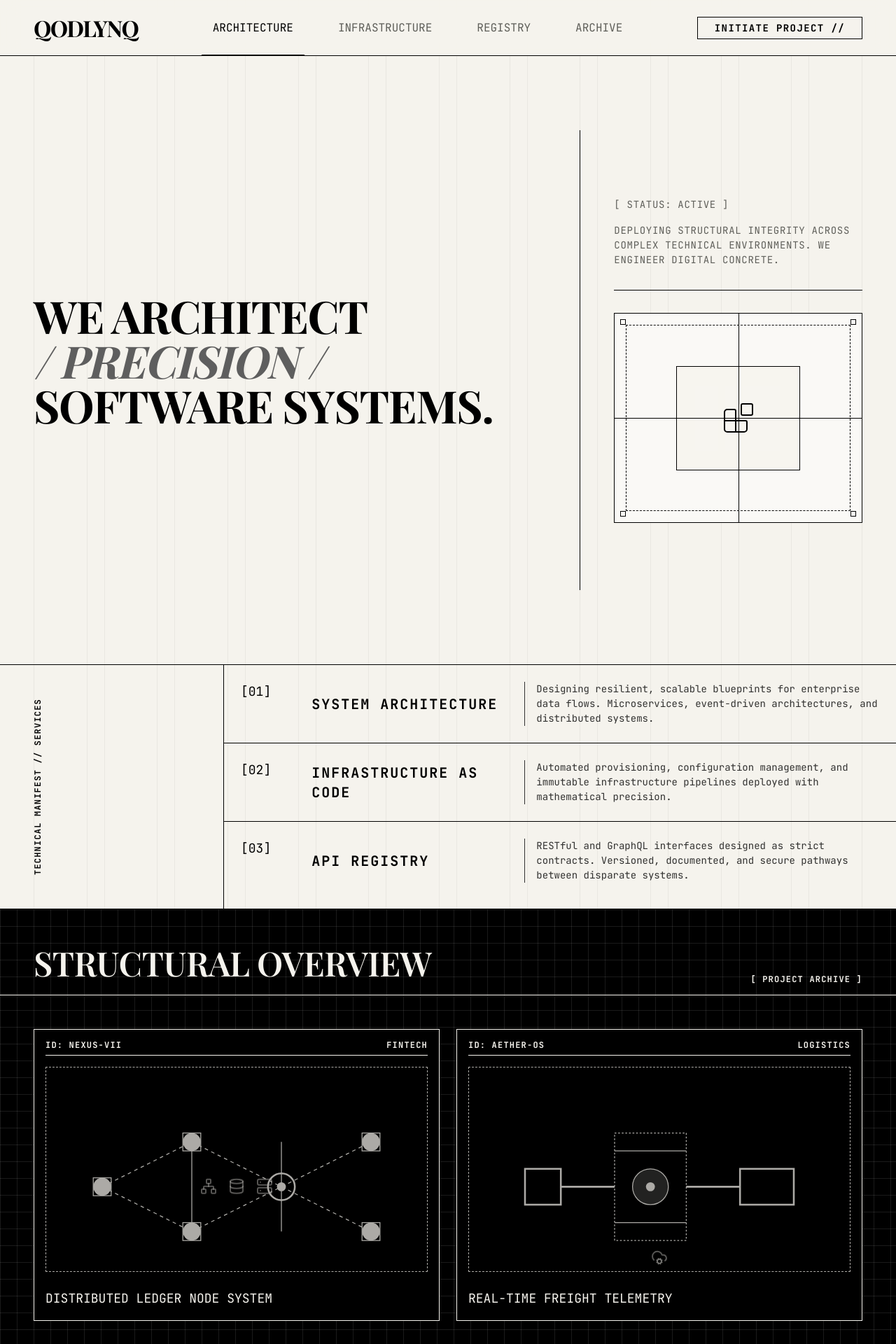
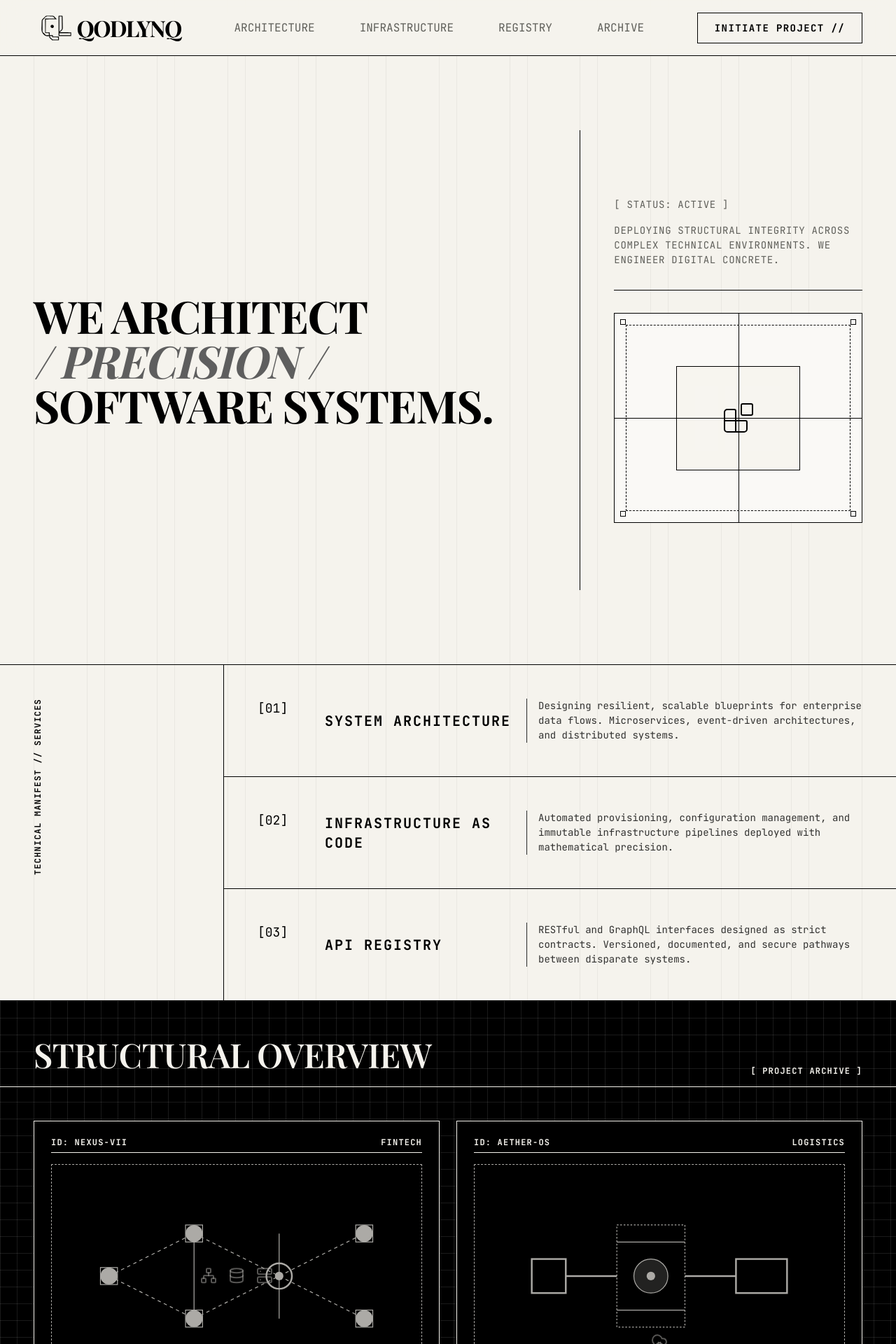
Before and after one commit to albin6/qodlynq-website, a Next.js app: page / in a window 1280 px wide. Shown: the top 1920 px of the page at 70% size. Built offline with nearby package versions, Linux system fonts and the light colour scheme; a web font is replaced by a local one.

Commit message:
feat: implement core website layout and initial homepage sections

```diff
--- a/src/app/globals.css
+++ b/src/app/globals.css
@@ -7,8 +7,8 @@
   --color-vellum: #F5F3ED;
   --color-surface-tint: #5e5e5e;
 
-  --spacing-margin: 48px;
-  --spacing-gutter: 24px;
+  --spacing-margin: clamp(24px, 5vw, 48px);
+  --spacing-gutter: clamp(16px, 2.5vw, 24px);
 
   --font-playfair: var(--font-playfair);
   --font-jetbrains: var(--font-jetbrains);
@@ -22,21 +22,21 @@
   --font-label-caps: var(--font-jetbrains);
   --font-button: var(--font-jetbrains);
 
-  --text-headline-xl: 64px;
+  --text-headline-xl: clamp(40px, 6vw, 64px);
   --text-headline-xl--line-height: 1.1;
   --text-headline-xl--letter-spacing: -0.02em;
   --text-headline-xl--font-weight: 700;
 
-  --text-headline-lg: 48px;
+  --text-headline-lg: clamp(32px, 5vw, 48px);
   --text-headline-lg--line-height: 1.2;
   --text-headline-lg--letter-spacing: -0.01em;
   --text-headline-lg--font-weight: 600;
 
-  --text-headline-md: 32px;
+  --text-headline-md: clamp(24px, 4vw, 32px);
   --text-headline-md--line-height: 1.3;
   --text-headline-md--font-weight: 500;
 
-  --text-body-lg: 18px;
+  --text-body-lg: clamp(16px, 2vw, 18px);
   --text-body-lg--line-height: 1.6;
   --text-body-lg--font-weight: 400;
 
@@ -90,8 +90,6 @@ body {
 @media (max-width: 1024px) {
     .col-lines {
         grid-template-columns: repeat(8, minmax(0, 1fr));
-        gap: 16px;
-        padding: 0 32px;
     }
     .col-lines > div:nth-child(n+9) { display: none; }
 }
@@ -99,8 +97,6 @@ body {
 @media (max-width: 768px) {
     .col-lines {
         grid-template-columns: repeat(4, minmax(0, 1fr));
-        gap: 16px;
-        padding: 0 16px;
     }
     .col-lines > div:nth-child(n+5) { display: none; }
 }
--- a/src/components/layout/Footer.tsx
+++ b/src/components/layout/Footer.tsx
@@ -1,6 +1,6 @@
 export function Footer() {
   return (
-    <footer className="bg-background text-primary border-t border-primary grid grid-cols-12 gap-gutter px-margin py-12 w-full z-10 relative">
+    <footer className="bg-background text-primary border-t border-primary grid grid-cols-12 gap-gutter px-margin py-margin w-full z-10 relative">
       <div className="col-span-12 md:col-span-4 font-headline-md text-headline-md text-primary mb-6 md:mb-0">
         QODLYNQ
       </div>
--- a/src/components/layout/Header.tsx
+++ b/src/components/layout/Header.tsx
@@ -2,42 +2,135 @@
 
 import { TextLink } from "@/components/ui/TextLink";
 import Link from "next/link";
-import { motion } from "framer-motion";
+import { motion, AnimatePresence } from "framer-motion";
 import { cn } from "@/lib/utils";
+import Image from "next/image";
+import { useState, useEffect } from "react";
+import { Menu, X } from "lucide-react";
 
 export function Header() {
+  const [isOpen, setIsOpen] = useState(false);
+
+  useEffect(() => {
+    if (isOpen) {
+      document.body.style.overflow = "hidden";
+    } else {
+      document.body.style.overflow = "unset";
+    }
+    return () => {
+      document.body.style.overflow = "unset";
+    };
+  }, [isOpen]);
+
+  const navLinks = [
+    { name: "ARCHITECTURE", href: "#architecture" },
+    { name: "INFRASTRUCTURE", href: "#infrastructure" },
+    { name: "REGISTRY", href: "#registry" },
+    { name: "ARCHIVE", href: "#archive" },
+  ];
+
   return (
     <header className="bg-background/90 backdrop-blur-md text-primary top-0 border-b border-primary flex justify-between items-center w-full px-margin h-20 sticky z-50">
-      <div className="font-headline-lg text-headline-md font-bold tracking-tighter">
-        QODLYNQ
-      </div>
-      <nav className="hidden md:flex gap-8 items-center h-full">
-        <TextLink href="#architecture" active>
-          ARCHITECTURE
-        </TextLink>
-        <TextLink href="#infrastructure">
-          INFRASTRUCTURE
-        </TextLink>
-        <TextLink href="#registry">
-          REGISTRY
-        </TextLink>
-        <TextLink href="#archive">
-          ARCHIVE
-        </TextLink>
+      <Link href="/" className="flex items-center justify-between h-full" onClick={() => setIsOpen(false)}>
+        <Image
+          src="/logo-spinner.svg"
+          alt="Qodlynq Logo"
+          width={180}
+          height={100}
+          className="h-10 md:h-12 w-auto"
+          unoptimized
+          priority
+        />
+        <div className="font-headline-lg text-headline-md font-bold tracking-tighter hidden sm:block">
+          QODLYNQ
+        </div>
+      </Link>
+
+      {/* Desktop Navigation */}
+      <nav className="hidden lg:flex gap-8 items-center h-full">
+        {navLinks.map((link) => (
+          <TextLink key={link.name} href={link.href}>
+            {link.name}
+          </TextLink>
+        ))}
       </nav>
-      <div className="flex items-center h-full">
-        <Link href="#contact" className="block">
+
+      {/* Desktop CTA & Mobile Toggle */}
+      <div className="flex items-center h-full gap-4">
+        <Link href="#contact" className="hidden md:block">
           <motion.div
             className={cn(
-              "font-button text-button px-6 py-2 uppercase tracking-widest flex items-center justify-center gap-2 border transition-colors duration-150 border-primary hover:bg-primary hover:text-vellum cursor-pointer"
+              "font-button text-button px-4 lg:px-6 py-2 uppercase tracking-widest flex items-center justify-center gap-2 border transition-colors duration-150 border-primary hover:bg-primary hover:text-vellum cursor-pointer min-h-[44px]"
             )}
             whileHover={{ scale: 0.98 }}
             transition={{ duration: 0.3, ease: [0.16, 1, 0.3, 1] }}
           >
-            INITIATE PROJECT //
+            <span className="hidden lg:inline">INITIATE PROJECT //</span>
+            <span className="lg:hidden">INITIATE //</span>
           </motion.div>
         </Link>
+        <button
+          className="lg:hidden flex items-center justify-center min-h-[44px] min-w-[44px]"
+          onClick={() => setIsOpen(true)}
+          aria-label="Open menu"
+        >
+          <Menu className="w-6 h-6" />
+        </button>
       </div>
+
+      {/* Mobile Menu Overlay */}
+      <AnimatePresence>
+        {isOpen && (
+          <>
+            <motion.div
+              initial={{ opacity: 0 }}
+              animate={{ opacity: 1 }}
+              exit={{ opacity: 0 }}
+              transition={{ duration: 0.2 }}
+              className="fixed inset-0 bg-black/50 backdrop-blur-sm z-50 lg:hidden"
+              onClick={() => setIsOpen(false)}
+            />
+            <motion.div
+              initial={{ x: "100%" }}
+              animate={{ x: 0 }}
+              exit={{ x: "100%" }}
+              transition={{ type: "spring", damping: 25, stiffness: 200 }}
+              className="fixed top-0 right-0 h-full w-[80vw] max-w-[400px] bg-background border-l border-primary z-50 lg:hidden flex flex-col p-6 overflow-y-auto shadow-2xl"
+            >
+              <div className="flex justify-end mb-8">
+                <button
+                  className="flex items-center justify-center min-h-[44px] min-w-[44px]"
+                  onClick={() => setIsOpen(false)}
+                  aria-label="Close menu"
+                >
+                  <X className="w-6 h-6" />
+                </button>
+              </div>
+              <nav className="flex flex-col items-start gap-8 w-full">
+                {navLinks.map((link) => (
+                  <Link
+                    key={link.name}
+                    href={link.href}
+                    className="font-headline-md text-2xl uppercase text-primary hover:text-secondary transition-colors"
+                    onClick={() => setIsOpen(false)}
+                  >
+                    {link.name}
+                  </Link>
+                ))}
+                <div className="w-full h-px bg-primary/20 my-4" />
+                <Link href="#contact" className="w-full md:hidden" onClick={() => setIsOpen(false)}>
+                  <motion.div
+                    className="w-full font-button text-button px-6 py-4 uppercase tracking-widest flex items-center justify-center border border-primary bg-primary text-vellum cursor-pointer min-h-[44px]"
+                    whileTap={{ scale: 0.98 }}
+                  >
+                    INITIATE PROJECT //
+                  </motion.div>
+                </Link>
+              </nav>
+            </motion.div>
+          </>
+        )}
+      </AnimatePresence>
     </header>
   );
 }
--- a/src/components/sections/Hero.tsx
+++ b/src/components/sections/Hero.tsx
@@ -17,11 +17,11 @@ export function Hero() {
   return (
     <AnimatedSection
       id="architecture"
-      className="w-full border-b border-primary min-h-[870px] flex flex-col justify-center relative overflow-hidden"
+      className="w-full border-b border-primary min-h-[calc(100vh-5rem)] lg:min-h-[870px] flex flex-col justify-center relative overflow-hidden"
     >
       <div className="grid grid-cols-4 md:grid-cols-8 lg:grid-cols-12 gap-gutter px-margin w-full relative z-10" ref={ref}>
         {/* Left: Asymmetrical Headline */}
-        <div className="col-span-4 md:col-span-6 lg:col-span-8 flex flex-col justify-center border-r border-primary pr-gutter py-24">
+        <div className="col-span-4 md:col-span-6 lg:col-span-8 flex flex-col justify-center border-b md:border-b-0 md:border-r border-primary pb-16 pt-16 md:pr-gutter md:pb-24 md:pt-24">
           <h1 className="font-headline-xl text-headline-xl text-primary leading-none uppercase">
             WE ARCHITECT <br />
             <span className="italic text-surface-tint">/ PRECISION /</span> <br />
@@ -29,7 +29,7 @@ export function Hero() {
           </h1>
         </div>
         {/* Right: UVP & Schematic */}
-        <div className="col-span-4 md:col-span-2 lg:col-span-4 flex flex-col justify-between pl-gutter py-24 relative">
+        <div className="col-span-4 md:col-span-2 lg:col-span-4 flex flex-col justify-between pt-16 pb-16 md:pl-gutter md:py-24 relative">
           <div className="font-body-md text-body-md uppercase tracking-wider text-secondary border-b border-primary pb-8 mb-8">
             <p>[ STATUS: ACTIVE ]</p>
             <p className="mt-4">
--- a/src/components/sections/Services.tsx
+++ b/src/components/sections/Services.tsx
@@ -28,10 +28,15 @@ export function Services() {
     <AnimatedSection id="infrastructure" className="w-full border-b border-primary">
       <div className="grid grid-cols-4 md:grid-cols-8 lg:grid-cols-12 gap-0 w-full">
         {/* Section Header */}
-        <div className="col-span-4 md:col-span-8 lg:col-span-3 border-r border-b lg:border-b-0 border-primary p-margin flex items-start">
+        <div className="col-span-4 md:col-span-8 lg:col-span-3 border-b lg:border-b-0 lg:border-r border-primary p-margin flex items-center lg:items-start justify-center lg:justify-start">
           <h2
-            className="font-label-caps text-label-caps uppercase tracking-widest rotate-180"
+            className="font-label-caps text-label-caps uppercase tracking-widest rotate-180 hidden lg:block"
             style={{ writingMode: "vertical-rl" }}
+          >
+            TECHNICAL MANIFEST // SERVICES
+          </h2>
+          <h2
+            className="font-label-caps text-label-caps uppercase tracking-widest lg:hidden"
           >
             TECHNICAL MANIFEST // SERVICES
           </h2>
@@ -45,9 +50,9 @@ export function Services() {
           viewport={{ once: true, margin: "-100px" }}
         >
           {/* Row 1 */}
-          <motion.div variants={itemVariants} className="grid grid-cols-4 md:grid-cols-8 lg:grid-cols-9 border-b border-primary p-6 hover:bg-black hover:text-vellum transition-colors group cursor-crosshair">
-            <div className="col-span-1 font-body-lg text-body-lg">[01]</div>
-            <div className="col-span-3 font-label-caps text-label-caps text-xl flex items-center">
+          <motion.div variants={itemVariants} className="grid grid-cols-4 md:grid-cols-8 lg:grid-cols-9 border-b border-primary p-margin hover:bg-black hover:text-vellum transition-colors group cursor-crosshair">
+            <div className="col-span-1 font-body-lg text-body-lg flex items-center md:items-start">[01]</div>
+            <div className="col-span-3 font-label-caps text-label-caps text-xl flex items-center mb-4 md:mb-0">
               SYSTEM ARCHITECTURE
             </div>
             <div className="col-span-4 md:col-span-4 lg:col-span-5 font-body-md text-body-md opacity-80 pl-4 border-l border-primary group-hover:border-vellum">
@@ -55,9 +60,9 @@ export function Services() {
             </div>
           </motion.div>
           {/* Row 2 */}
-          <motion.div variants={itemVariants} className="grid grid-cols-4 md:grid-cols-8 lg:grid-cols-9 border-b border-primary p-6 hover:bg-black hover:text-vellum transition-colors group cursor-crosshair">
-            <div className="col-span-1 font-body-lg text-body-lg">[02]</div>
-            <div className="col-span-3 font-label-caps text-label-caps text-xl flex items-center">
+          <motion.div variants={itemVariants} className="grid grid-cols-4 md:grid-cols-8 lg:grid-cols-9 border-b border-primary p-margin hover:bg-black hover:text-vellum transition-colors group cursor-crosshair">
+            <div className="col-span-1 font-body-lg text-body-lg flex items-center md:items-start">[02]</div>
+            <div className="col-span-3 font-label-caps text-label-caps text-xl flex items-center mb-4 md:mb-0">
               INFRASTRUCTURE AS CODE
             </div>
             <div className="col-span-4 md:col-span-4 lg:col-span-5 font-body-md text-body-md opacity-80 pl-4 border-l border-primary group-hover:border-vellum">
@@ -65,9 +70,9 @@ export function Services() {
             </div>
           </motion.div>
           {/* Row 3 */}
-          <motion.div variants={itemVariants} className="grid grid-cols-4 md:grid-cols-8 lg:grid-cols-9 p-6 hover:bg-black hover:text-vellum transition-colors group cursor-crosshair">
-            <div className="col-span-1 font-body-lg text-body-lg">[03]</div>
-            <div className="col-span-3 font-label-caps text-label-caps text-xl flex items-center">
+          <motion.div variants={itemVariants} className="grid grid-cols-4 md:grid-cols-8 lg:grid-cols-9 p-margin hover:bg-black hover:text-vellum transition-colors group cursor-crosshair">
+            <div className="col-span-1 font-body-lg text-body-lg flex items-center md:items-start">[03]</div>
+            <div className="col-span-3 font-label-caps text-label-caps text-xl flex items-center mb-4 md:mb-0">
               API REGISTRY
             </div>
             <div className="col-span-4 md:col-span-4 lg:col-span-5 font-body-md text-body-md opacity-80 pl-4 border-l border-primary group-hover:border-vellum">
--- a/src/components/sections/Work.tsx
+++ b/src/components/sections/Work.tsx
@@ -34,8 +34,8 @@ export function Work() {
       <div className="grid grid-cols-1 md:grid-cols-2 gap-gutter px-margin pb-margin relative z-10">
         {/* Project 1 */}
         <div className="border border-vellum group relative overflow-hidden bg-black">
-          <div className="aspect-video relative p-4 flex flex-col justify-between">
-            <div className="flex justify-between font-label-caps text-label-caps border-b border-vellum pb-2 z-10">
+          <div className="aspect-square md:aspect-video relative p-4 md:p-6 flex flex-col justify-between">
+            <div className="flex justify-between font-label-caps text-label-caps border-b border-vellum pb-2 z-10 flex-wrap gap-2">
               <span>ID: NEXUS-VII</span>
               <span>FINTECH</span>
             </div>
@@ -76,8 +76,8 @@ export function Work() {
 
         {/* Project 2 */}
         <div className="border border-vellum group relative overflow-hidden bg-black">
-          <div className="aspect-video relative p-4 flex flex-col justify-between">
-            <div className="flex justify-between font-label-caps text-label-caps border-b border-vellum pb-2 z-10">
+          <div className="aspect-square md:aspect-video relative p-4 md:p-6 flex flex-col justify-between">
+            <div className="flex justify-between font-label-caps text-label-caps border-b border-vellum pb-2 z-10 flex-wrap gap-2">
               <span>ID: AETHER-OS</span>
               <span>LOGISTICS</span>
             </div>
--- a/src/components/ui/Button.tsx
+++ b/src/components/ui/Button.tsx
@@ -15,7 +15,7 @@ export const Button = React.forwardRef<HTMLButtonElement, ButtonProps>(
       <motion.button
         ref={ref}
         className={cn(
-          "font-button text-button px-6 py-2 uppercase tracking-widest flex items-center justify-center gap-2 border transition-colors duration-150",
+          "font-button text-button px-6 py-2 uppercase tracking-widest flex items-center justify-center gap-2 border transition-colors duration-150 min-h-[44px]",
           variant === "primary"
             ? "border-primary hover:bg-primary hover:text-vellum"
             : "bg-black text-vellum border-black hover:bg-vellum hover:text-black",
--- a/src/components/ui/TextLink.tsx
+++ b/src/components/ui/TextLink.tsx
@@ -16,7 +16,7 @@ export function TextLink({ href, children, className, active, ...props }: TextLi
     <Link
       href={href}
       className={cn(
-        "relative group h-full flex items-center px-4 font-label-caps text-label-caps transition-colors duration-75",
+        "relative group h-full flex items-center px-4 font-label-caps text-label-caps transition-colors duration-75 min-h-[44px]",
         active ? "text-primary" : "text-secondary hover:text-primary",
         className
       )}
```
Also changed, not shown: src/components/sections/AboutContact.tsx (+4 -4 lines), public/logo-full.svg (added), public/logo-spinner.svg (added).
